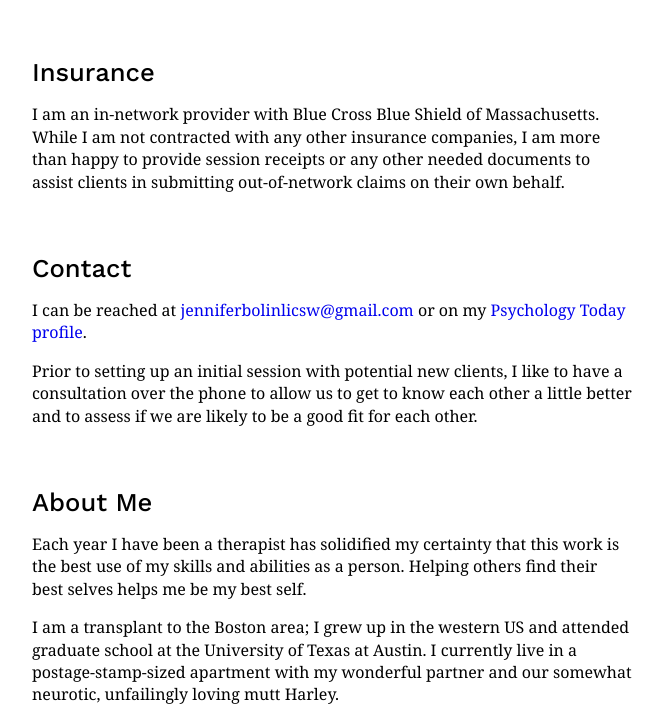
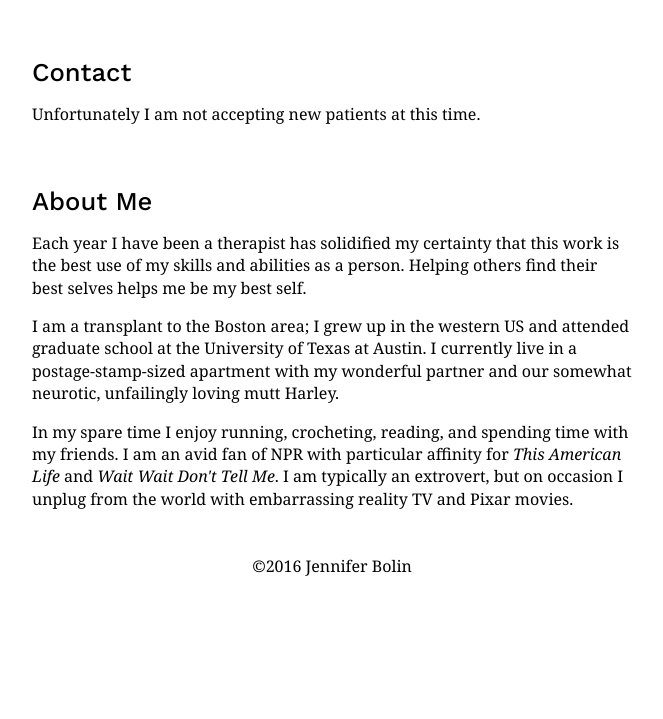
Before and after one commit to chrisbolin/jb, a website: page index.html in a window 1280 px wide. Shown: the part 1830-2549 px from the top of the page, without its empty margins (308-971 px from the left). After the commit the page ends 2432 px from the top, so only its background shows below. Drawn offline with nearby package versions, Linux system fonts and the light colour scheme; files that its build step writes are made by us from their sources; a web font is replaced by a local one.

Commit message:
not accepting new patients

```diff
--- a/index.html
+++ b/index.html
@@ -31,8 +31,6 @@
 <div id="top">
   <div id="menu">
     <a href="#office">offices</a>
-    &nbsp;
-    <a href="#insurance">insurance</a>
     &nbsp;
     <a href="#contact">contact</a>
   </div>
@@ -82,19 +80,9 @@
     </a>
 	</div>
 
-	<h3 id="insurance">Insurance</h3>
-	<p>
-		I am an in-network provider with Blue Cross Blue Shield of Massachusetts.  While I am not contracted with any other insurance companies,  I am more than happy to provide session receipts or any other needed documents to assist clients in submitting out-of-network claims on their own behalf.
-	</p>
-
 	<h3 id="contact">Contact</h3>
 	<p>
-		I can be reached at <a href="mailto:jenniferbolinlicsw@gmail.com">jenniferbolinlicsw@gmail.com</a>
-    or on my <a href="http://therapists.psychologytoday.com/rms/prof_detail.php?profid=185900">Psychology Today profile</a>.
-	</p>
-
-	<p>
-		Prior to setting up an initial session with potential new clients, I like to have a consultation over the phone to allow us to get to know each other a little better and to assess if we are likely to be a good fit for each other.
+		Unfortunately I am not accepting new patients at this time.
 	</p>
 
 <h3 id="about">About Me</h3>
```
